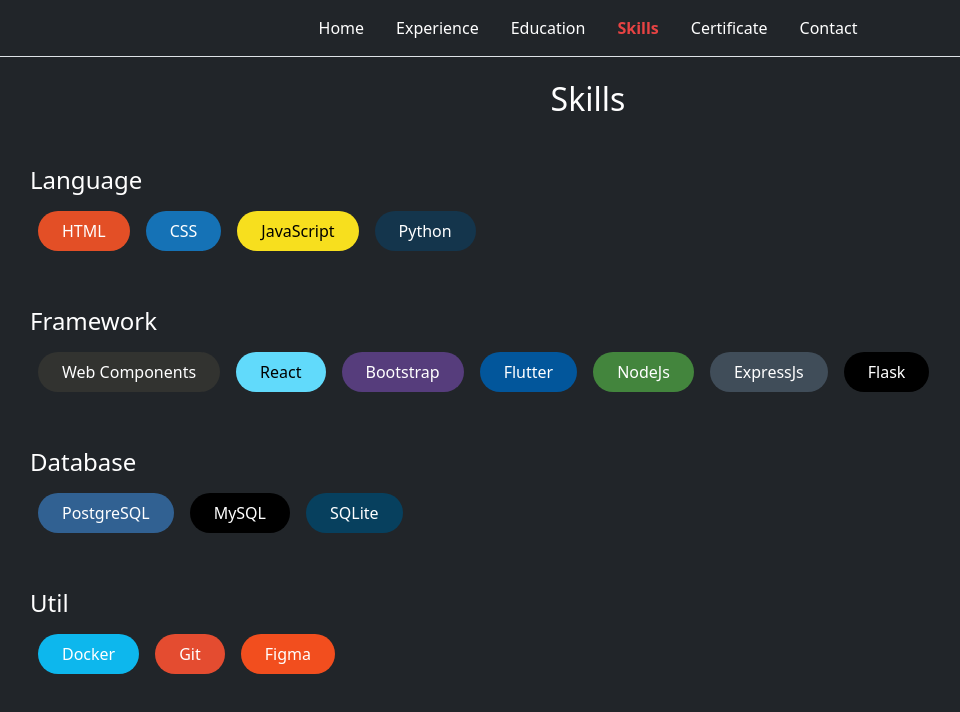
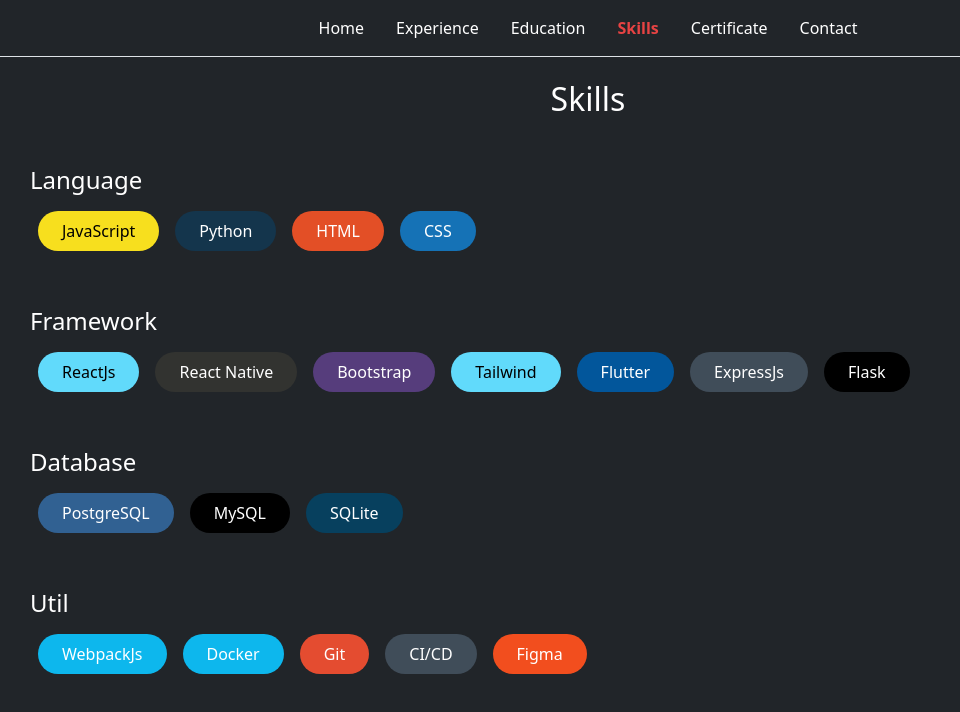
Before and after one commit to ardisyahputra12/ardisyahputra12, a React (Create React App) app: page /skill in a window 1280 px wide. Shown: the top 712 px of the page, without its empty margins (52-1012 px from the left). Built offline with nearby package versions, Linux system fonts and the light colour scheme.

Commit message:
update skill data

```diff
--- a/src/data/skill.data.js
+++ b/src/data/skill.data.js
@@ -2,41 +2,41 @@
   language: [
     {
       id: 1,
+      name: 'JavaScript',
+      color: '#000',
+      bg: '#F7DF1E'
+    },
+    {
+      id: 2,
+      name: 'Python',
+      color: '#FFF',
+      bg: '#14354C'
+    },
+    {
+      id: 3,
       name: 'HTML',
       color: '#FFF',
       bg: '#E34F26'
     },
     {
-      id: 2,
+      id: 4,
       name: 'CSS',
       color: '#FFF',
       bg: '#1572B6'
-    },
-    {
-      id: 3,
-      name: 'JavaScript',
-      color: '#000',
-      bg: '#F7DF1E'
-    },
-    {
-      id: 4,
-      name: 'Python',
-      color: '#FFF',
-      bg: '#14354C'
     },
   ],
   framework: [
     {
       id: 5,
-      name: 'Web Components',
-      color: '#FFF',
-      bg: '#323330'
+      name: 'ReactJs',
+      color: '#000',
+      bg: '#61DAFB'
     },
     {
       id: 6,
-      name: 'React',
-      color: '#000',
-      bg: '#61DAFB'
+      name: 'React Native',
+      color: '#FFF',
+      bg: '#323330'
     },
     {
       id: 7,
@@ -46,15 +46,15 @@
     },
     {
       id: 8,
+      name: 'Tailwind',
+      color: '#000',
+      bg: '#61DAFB'
+    },
+    {
+      id: 9,
       name: 'Flutter',
       color: '#FFF',
       bg: '#02569B'
-    },
-    {
-      id: 9,
-      name: 'NodeJs',
-      color: '#FFF',
-      bg: '#43853D'
     },
     {
       id: 10,
@@ -92,18 +92,30 @@
   util: [
     {
       id: 15,
+      name: 'WebpackJs',
+      color: '#FFF',
+      bg: '#0db7ed'
+    },
+    {
+      id: 16,
       name: 'Docker',
       color: '#FFF',
       bg: '#0db7ed'
     },
     {
-      id: 16,
+      id: 17,
       name: 'Git',
       color: '#FFF',
       bg: '#E44C30'
     },
     {
-      id: 17,
+      id: 18,
+      name: 'CI/CD',
+      color: '#FFF',
+      bg: '#404D59'
+    },
+    {
+      id: 19,
       name: 'Figma',
       color: '#FFF',
       bg: '#F24E1E'
```
